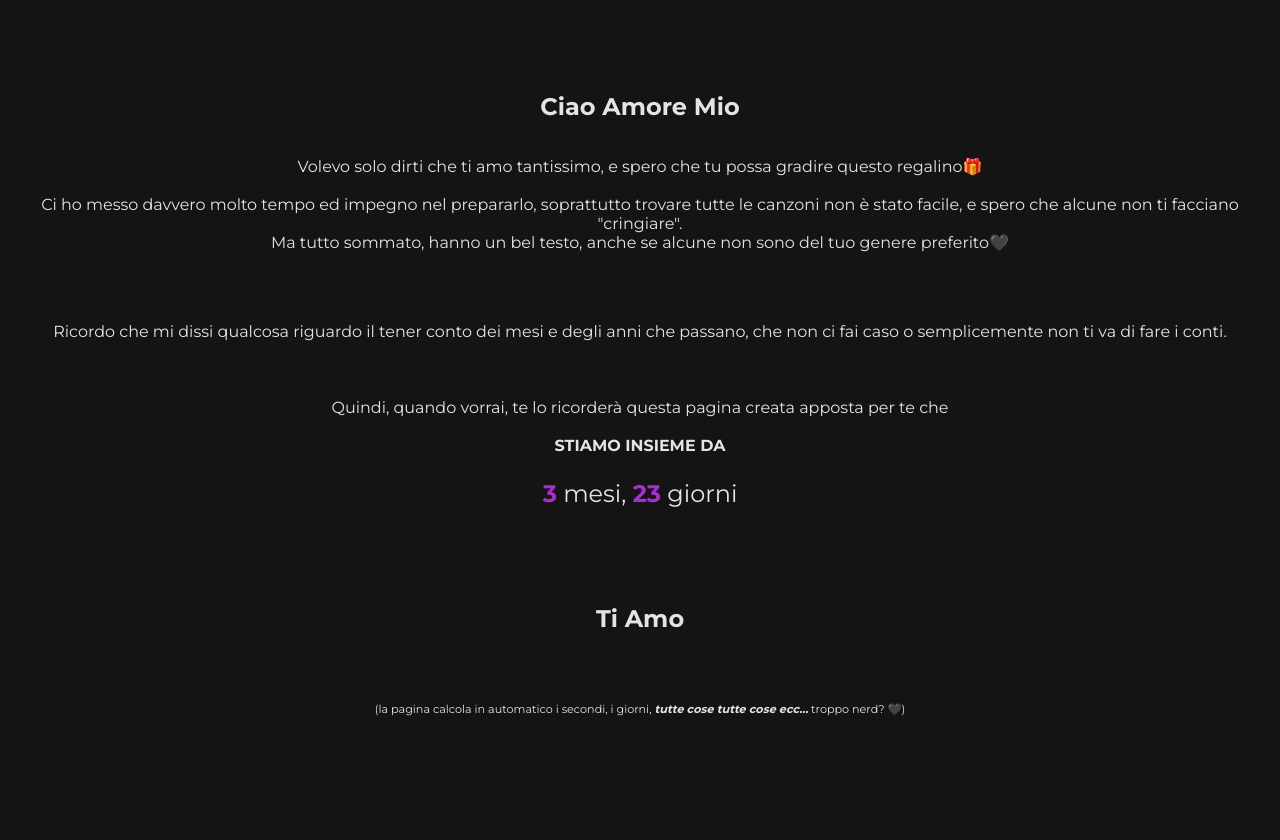
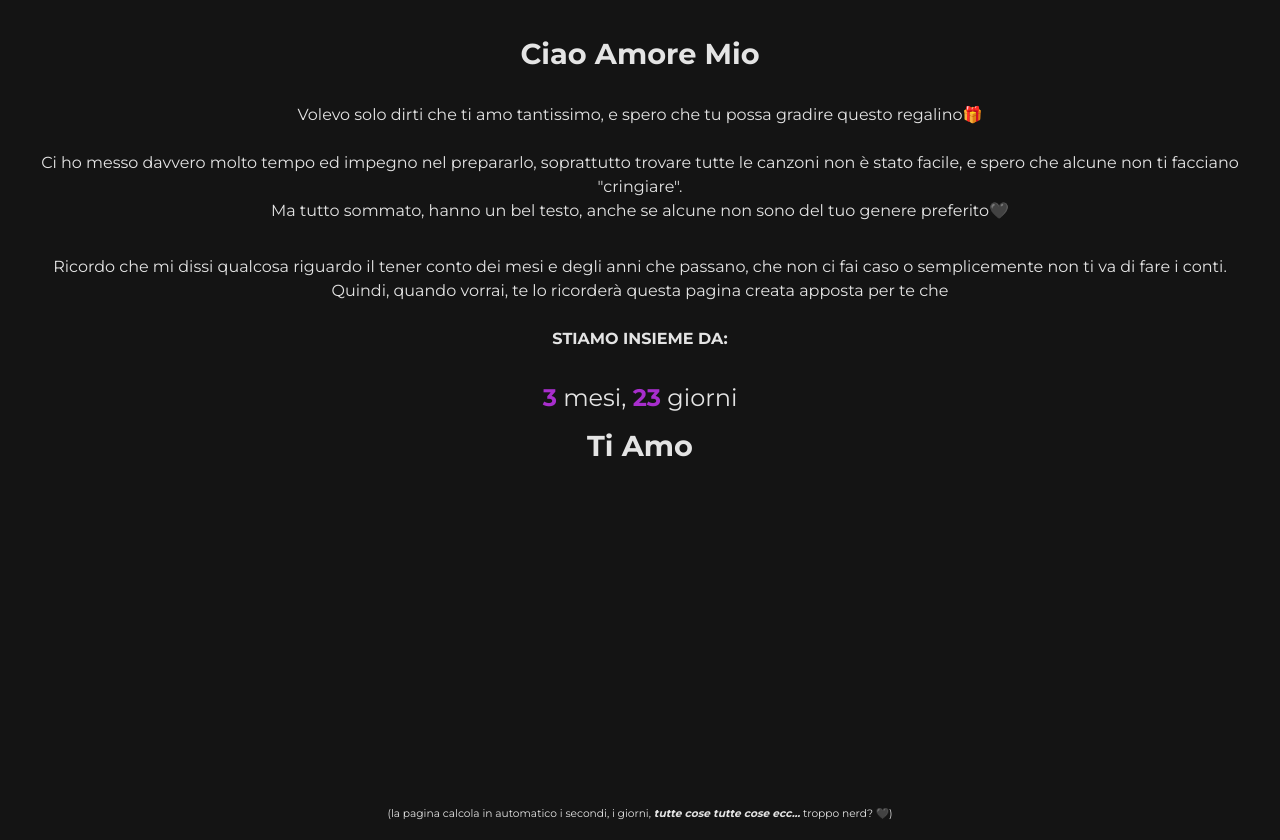
Before and after one commit to sjmvne/Daphne, a plain HTML site: page index.html in a window 1280 px wide. Before the commit the page ends 800 px from the top, so only its background shows below. Drawn offline with Linux system fonts and the light colour scheme.

Commit message:
Update index.html

```diff
--- a/index.html
+++ b/index.html
@@ -9,25 +9,29 @@
         body {
             font-family: 'Montserrat', sans-serif;
             margin: 0;
-            padding: 0;
+            padding: 20px;
             display: flex;
             flex-direction: column;
-            align-items: center;
-            justify-content: center;
-            height: 100vh;
             background-color: #141414;
             color: #e4e4e4;
             text-align: center;
+            min-height: 100vh; /* Per garantire l'altezza completa */
         }
 
-        h1 {
-            font-size: 2rem;
-            margin-bottom: 1rem;
+        h1, h2 {
+            font-size: 1.8rem;
+            margin: 1rem 0;
+        }
+
+        p {
+            font-size: 1rem;
+            line-height: 1.5;
+            margin: 1rem 0;
         }
 
         #timer {
             font-size: 1.5rem;
-            margin-top: 0.5rem;
+            margin-top: 1rem;
         }
 
         .highlight {
@@ -35,9 +39,9 @@
             color: #a82ecd;
         }
 
-        p {
-            padding-left: 20px;
-            padding-right: 20px;
+        .footer {
+            margin-top: auto; /* Spinge l'elemento verso il fondo */
+            font-size: 0.8rem;
         }
     </style>
     <link href="https://fonts.googleapis.com/css2?family=Montserrat:wght@400;700&display=swap" rel="stylesheet">
@@ -47,18 +51,21 @@
     <h2>Ciao Amore Mio</h2>
     <p>Volevo solo dirti che ti amo tantissimo, e spero che tu possa gradire questo regalino🎁<br>
         <br>Ci ho messo davvero molto tempo ed impegno nel prepararlo, soprattutto trovare tutte le canzoni non è stato
-        facile, e
-        spero che alcune non ti facciano "cringiare". <br>Ma tutto sommato, hanno un bel testo, anche se alcune non sono del
-        tuo genere preferito🖤<br><br><br>
+        facile, e spero che alcune non ti facciano "cringiare". <br>Ma tutto sommato, hanno un bel testo, anche se alcune
+        non sono del tuo genere preferito🖤
     </p>
 
     <p>Ricordo che mi dissi qualcosa riguardo il tener conto dei mesi e degli anni che passano, che non ci fai caso o
-        semplicemente non ti va di fare i conti.<br><br><br><br>Quindi, quando vorrai, te lo ricorderà questa pagina creata
-        apposta per te che<br><br><b>STIAMO INSIEME DA</b></p>
+        semplicemente non ti va di fare i conti. <br>Quindi, quando vorrai, te lo ricorderà questa pagina creata
+        apposta per te che<br><br><b>STIAMO INSIEME DA:</b>
+    </p>
     <div id="timer">Caricamento...</div>
-    <br><br><br><br>
-    <h2>Ti Amo</h2><br><br>
-    <p style="font-size:0.7rem;">(la pagina calcola in automatico i secondi, i giorni, <i><b>tutte cose tutte cose ecc...</b></i> troppo nerd? 🖤)</p>
+    <h2>Ti Amo</h2>
+
+    <!-- Footer -->
+    <div class="footer">
+        <small>(la pagina calcola in automatico i secondi, i giorni, <i><b>tutte cose tutte cose ecc...</b></i> troppo nerd? 🖤)</small>
+    </div>
 
     <script>
         function updateTimer() {
```
